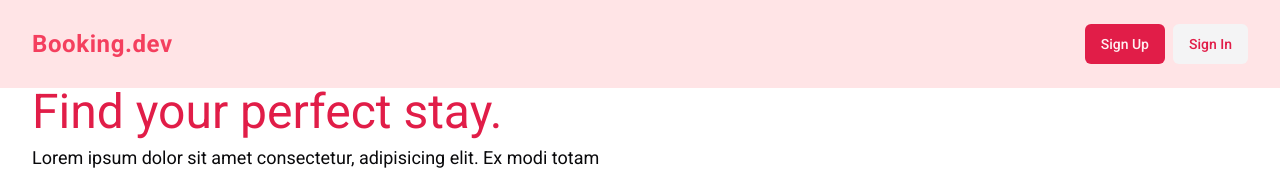
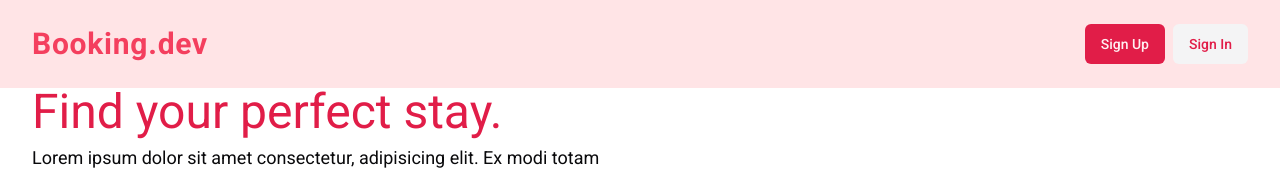
Before and after one commit to NatGlass/booking.dev, a React (Vite) app in the folder frontend/: page / in a window 1280 px wide. Shown: the top 170 px of the page. Built offline with nearby package versions, Linux system fonts and the light colour scheme.

Commit message:
increase logo size

```diff
--- a/frontend/src/components/global/Header.tsx
+++ b/frontend/src/components/global/Header.tsx
@@ -5,7 +5,7 @@ function Header() {
   return (
     <div className="bg-rose-100 py-6">
       <div className="container mx-auto flex justify-between items-center">
-        <span className="text-2xl text-rose-500 font-semibold tracking-wide">
+        <span className="text-3xl text-rose-500 font-semibold tracking-wide">
           <Link to="/">Booking.dev</Link>
         </span>
         <div className="flex space-x-2">
```
